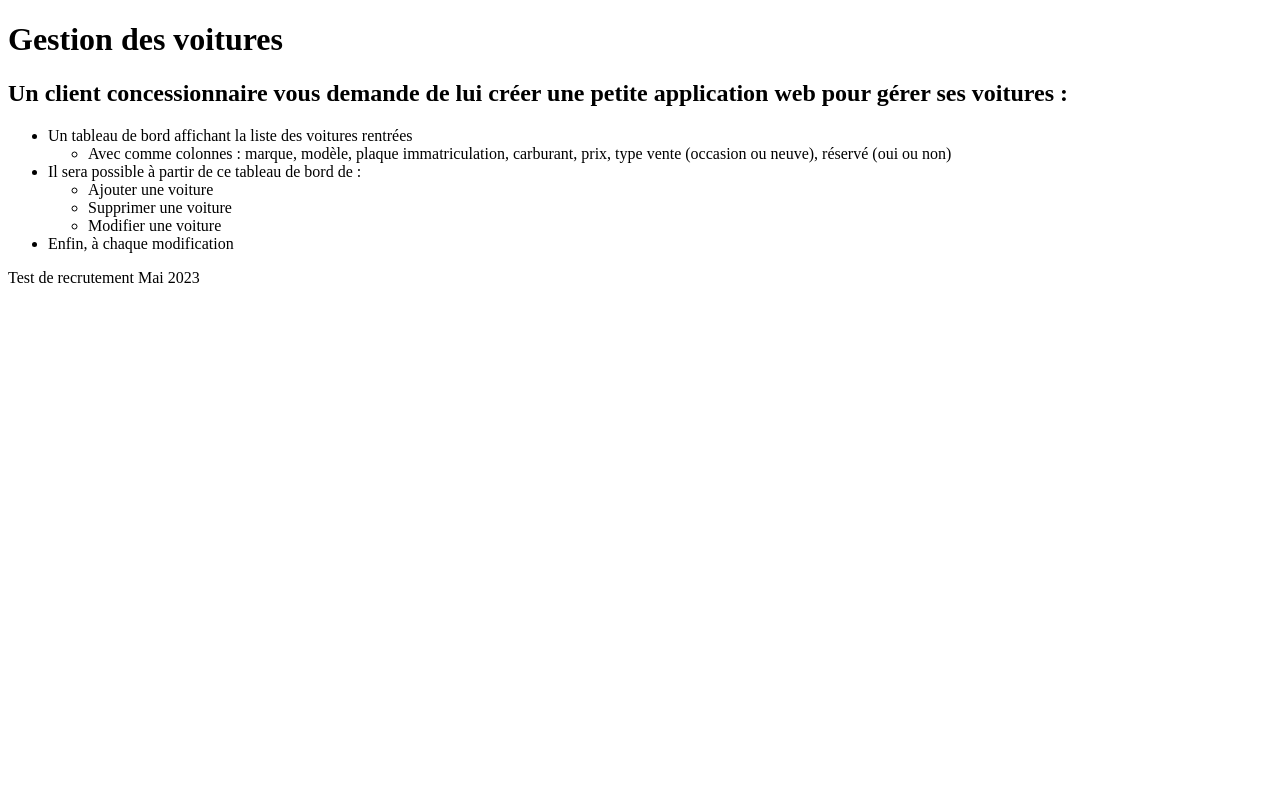
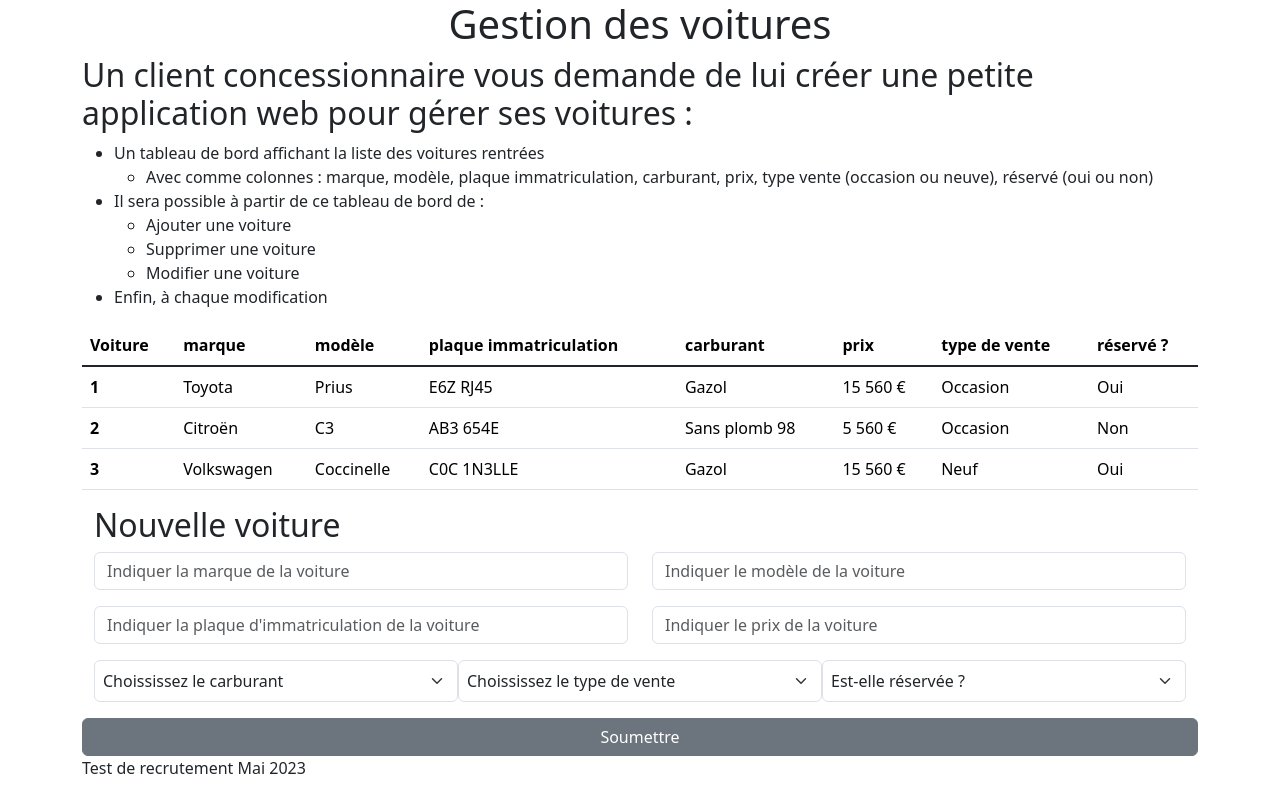
Before and after one commit to DavyDeMattos/Tests-recrutement, a PHP site: template app/views/main/home.tpl.php in a window 1280 px wide. Run offline with PHP 8.4, Linux system fonts and the light colour scheme; the template is opened without the code that fills it, so the values that code supplies are empty.

Commit message:
Integration of table + form. ToDo : connect to dataBase

```diff
--- a/app/views/layout/header.tpl.php
+++ b/app/views/layout/header.tpl.php
@@ -4,9 +4,11 @@
     <meta charset="UTF-8">
     <meta http-equiv="X-UA-Compatible" content="IE=edge">
     <meta name="viewport" content="width=device-width, initial-scale=1.0">
-    <title>Document</title>
+    <title>Test Recrutement</title>
+    <!-- Getting bootstrap (and reboot.css) -->
+    <link href="https://cdn.jsdelivr.net/npm/bootstrap@5.3.0-alpha3/dist/css/bootstrap.min.css" rel="stylesheet" integrity="sha384-KK94CHFLLe+nY2dmCWGMq91rCGa5gtU4mk92HdvYe+M/SXH301p5ILy+dN9+nJOZ" crossorigin="anonymous">
 </head>
-<body>
+<body class="container">
 
 <header>
 
@@ -14,7 +16,7 @@
       d($_SESSION);*/?>
 
 
-<h1>Gestion des voitures</h1>
+<h1 class="text-center">Gestion des voitures</h1>
 
 
 </header>
--- a/app/views/main/home.tpl.php
+++ b/app/views/main/home.tpl.php
@@ -1,13 +1,11 @@
 <h2>
-  Un client concessionnaire vous demande de lui créer une petite application web pour gérer ses
-  voitures :
+  Un client concessionnaire vous demande de lui créer une petite application web pour gérer ses voitures :
 </h2>
 <ul>
   <li>
     Un tableau de bord affichant la liste des voitures rentrées
     <ul>
-      <li>Avec comme colonnes : marque, modèle, plaque immatriculation, carburant, prix,
-type vente (occasion ou neuve), réservé (oui ou non)</li>
+      <li>Avec comme colonnes : marque, modèle, plaque immatriculation, carburant, prix, type vente (occasion ou neuve), réservé (oui ou non)</li>
     </ul>
   </li>
   <li>
@@ -20,3 +18,90 @@ type vente (occasion ou neuve), réservé (oui ou non)</li>
   </li>
   <li>Enfin, à chaque modification</li>
 </ul>
+<table class="table container">
+    <!-- <caption>Liste des voitures rentrées</caption> -->
+    <thead>
+        <tr>
+            <th scope="col">Voiture</th>
+            <th scope="col">marque</th>
+            <th scope="col">modèle</th>
+            <th scope="col">plaque immatriculation</th>
+            <th scope="col">carburant</th>
+            <th scope="col">prix</th>
+            <th scope="col">type de vente</th>
+            <th scope="col">réservé ?</th>
+        </tr>
+    </thead>
+    <tbody class="table-group-divider">
+        <tr>
+            <th scope="row">1</th>
+            <td>Toyota</td>
+            <td>Prius</td>
+            <td>E6Z RJ45</td>
+            <td>Gazol</td>
+            <td>15 560 €</td>
+            <td>Occasion</td>
+            <td>Oui</td>
+        </tr>
+        <tr>
+            <th scope="row">2</th>
+            <td>Citroën</td>
+            <td>C3</td>
+            <td>AB3 654E</td>
+            <td>Sans plomb 98</td>
+            <td>5 560 €</td>
+            <td>Occasion</td>
+            <td>Non</td>
+        </tr>
+        <tr>
+        <th scope="row">3</th>
+            <td>Volkswagen</td>
+            <td>Coccinelle</td>
+            <td>C0C 1N3LLE</td>
+            <td>Gazol</td>
+            <td>15 560 €</td>
+            <td>Neuf</td>
+            <td>Oui</td>
+        </tr>
+    </tbody>
+</table>
+
+<div class="container">
+    <h2>Nouvelle voiture</h2>
+    <form class="row align-items-start">
+        <div class="mb-3 col-md-6">
+            <input class="form-control" id="carBrand" placeholder="Indiquer la marque de la voiture">
+        </div>
+        <div class="mb-3 col-md-6">
+            <input class="form-control" id="carModel" placeholder="Indiquer le modèle de la voiture"></input>
+        </div>
+        <div class="mb-3 col-sm-6">
+            <input class="form-control" id="carRegistration" placeholder="Indiquer la plaque d'immatriculation de la voiture"></input>
+        </div>
+        <div class="mb-3 col-md-6">
+            <input class="form-control" id="carPrice" placeholder="Indiquer le prix de la voiture"></input>
+        </div>
+        <!-- Put selected directly on a value ? -->
+        <div class="d-flex">
+            <select class="form-select mb-3 p-2" aria-label="Default select example">
+                <option selected>Choississez le carburant</option>
+                <option value="1">Gazoil</option>
+                <option value="2">Sans plomb 94</option>
+                <option value="3">Sans plomb 98</option>
+            </select>
+            <!-- Put selected directly on a value ? -->
+            <select class="form-select mb-3 p-2" aria-label="Default select example">
+                <option selected>Choississez le type de vente</option>
+                <option value="1">Occasion</option>
+                <option value="2">Neuf</option>
+            </select>
+            <!-- Put selected directly on a value ? -->
+            <select class="form-select mb-3 p-2" aria-label="Default select example">
+                <option selected>Est-elle réservée ?</option>
+                <option value="1">Oui</option>
+                <option value="2">Non</option>
+            </select>
+        </div>
+        <button type="button" class="btn btn-secondary">Soumettre</button>
+    </form>
+</div>
```
